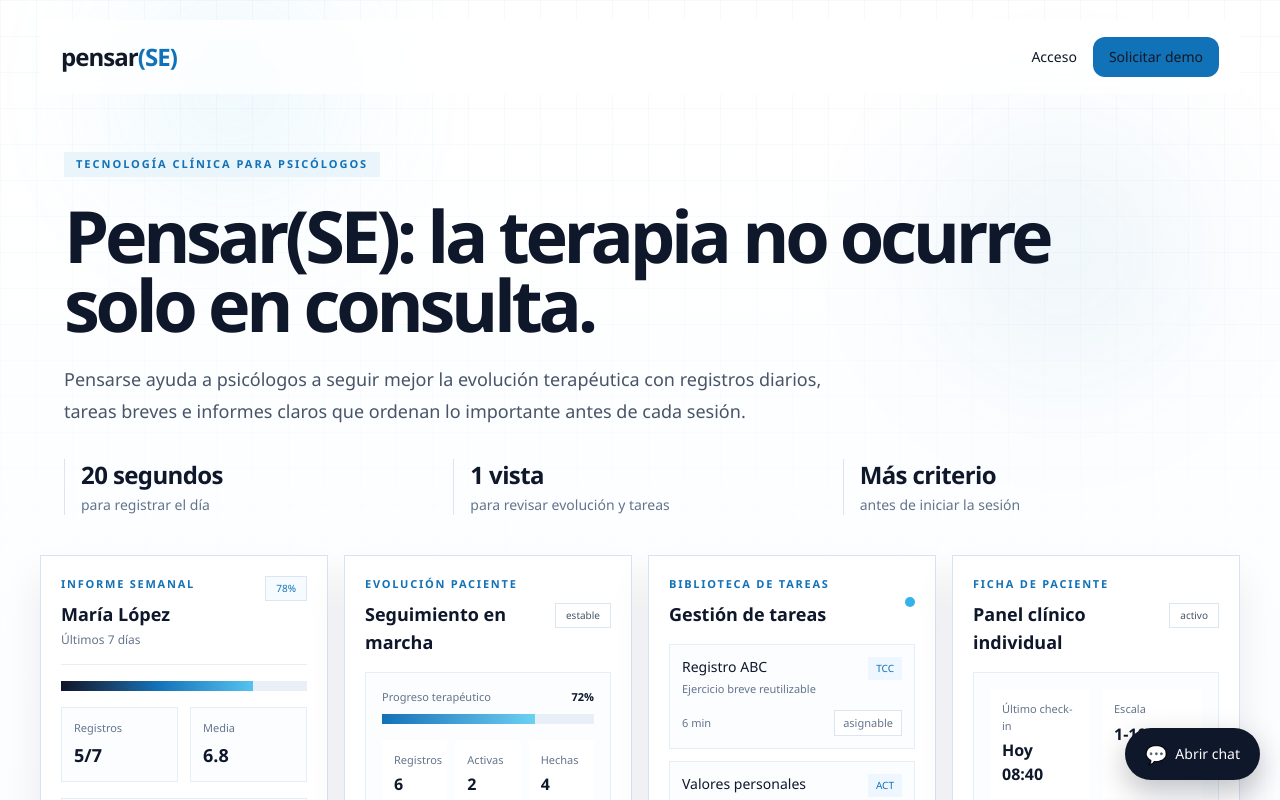
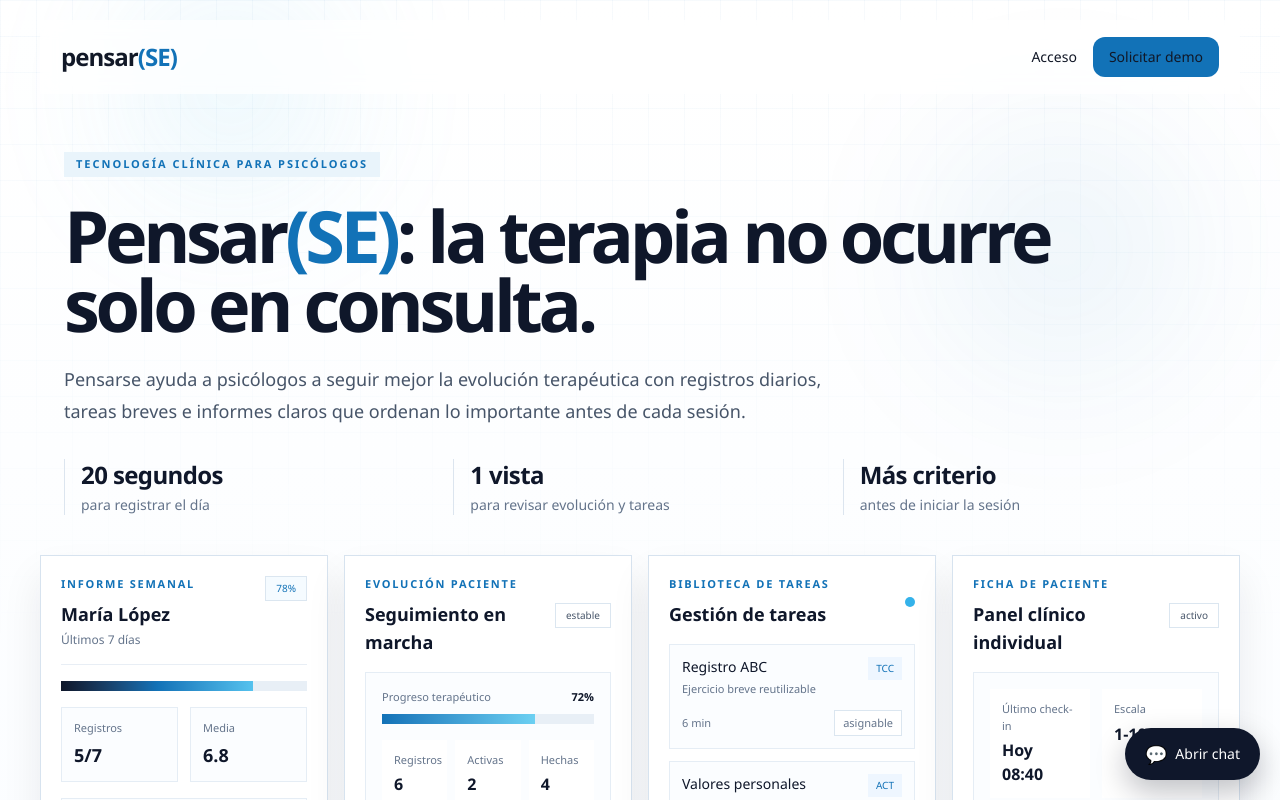
Before and after one commit to manucaceres8-collab/pensarse, a Next.js app: page / in a window 1280 px wide. Shown: the top 800 px of the page. Built offline with nearby package versions, Linux system fonts and the light colour scheme.

Commit message:
update hero title style

```diff
--- a/app/page.tsx
+++ b/app/page.tsx
@@ -388,7 +388,7 @@ export default function Home() {
               </span>
 
               <h1 className="mt-6 max-w-6xl text-5xl font-semibold leading-[0.96] tracking-[-0.06em] text-[#0f172a] sm:text-6xl lg:text-[72px]">
-                Pensar(SE): la terapia no ocurre solo en consulta.
+                Pensar<span className="text-[#1272b7]">(SE)</span>: la terapia no ocurre solo en consulta.
               </h1>
 
               <p className="mt-6 max-w-3xl text-lg leading-8 text-[#475569]">
```
